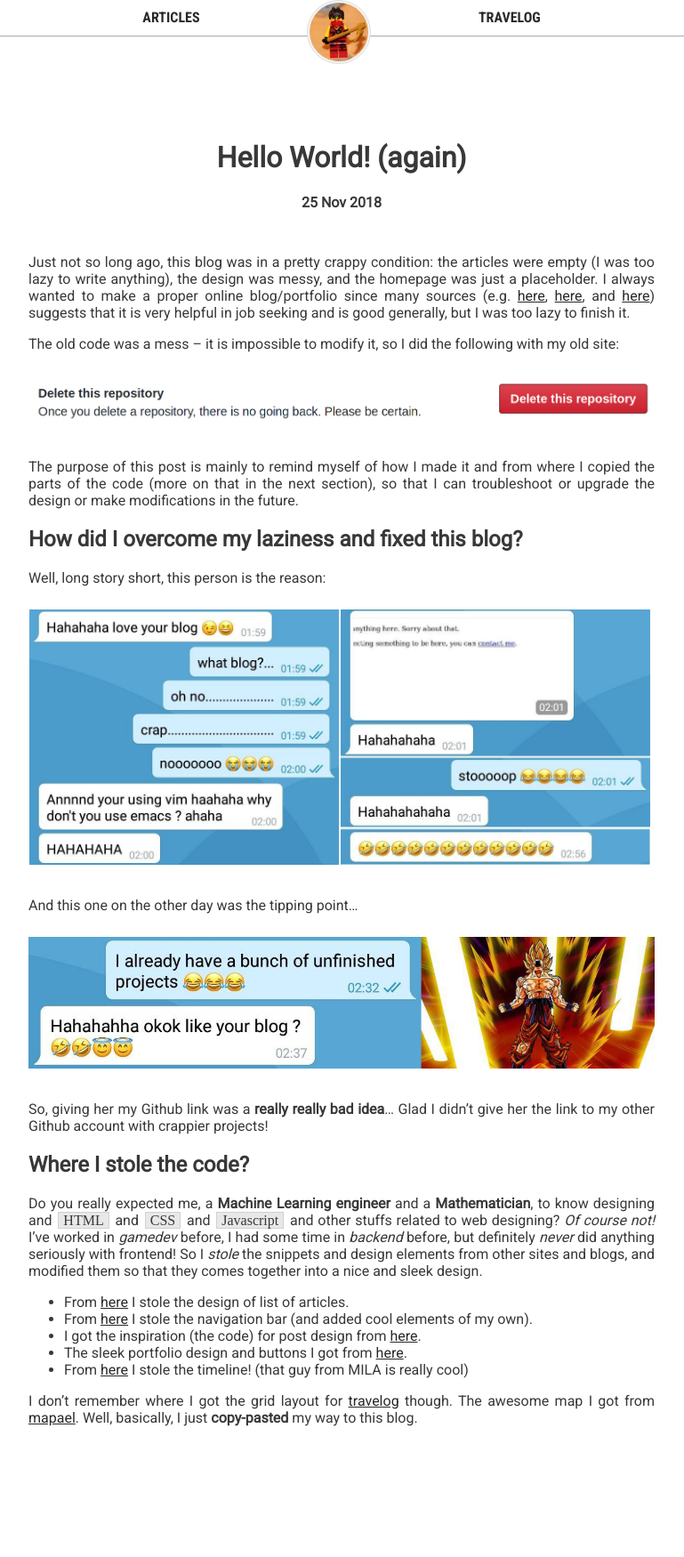
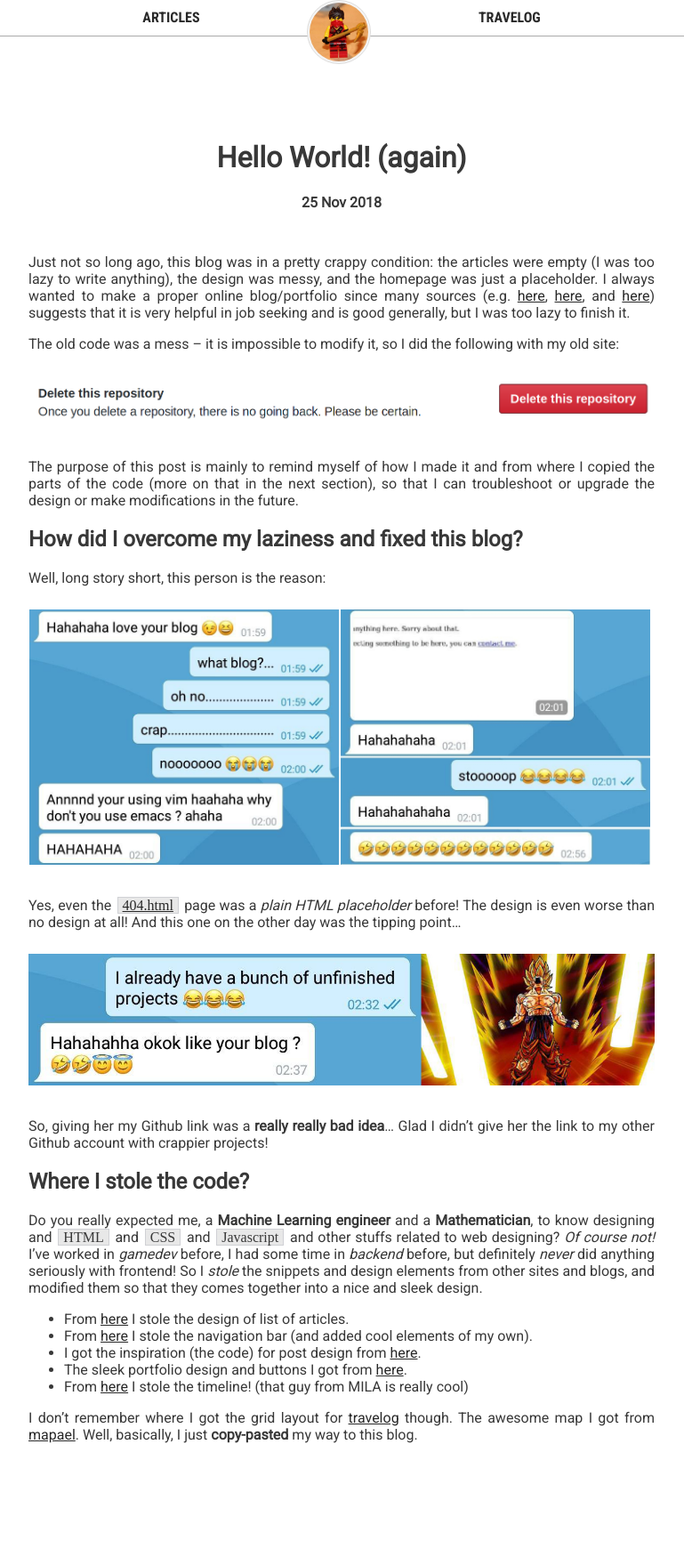
Before and after one commit to hav4ik/hav4ik.github.io, a Jekyll site: the page built from articles/_posts/2018-11-25-hello-world.md, in a window 1280 px wide. Shown: the whole page at 89% size, without its empty margins (256-1025 px from the left). Built offline with Jekyll 4.4.1, drawn with Linux system fonts in a browser that asks for light colours; nearby versions of some CDN libraries; some web fonts are replaced; comment, search, counter and statistics services are not loaded.

Commit message:
little edit on "hello world" post

```diff
--- a/articles/_posts/2018-11-25-hello-world.md
+++ b/articles/_posts/2018-11-25-hello-world.md
@@ -29,6 +29,7 @@ Well, long story short, this person is the reason:
 {% endcapture %}
 {% include gallery images=imblock2 cols=2 %}
 
+Yes, even the [`404.html`][p404] page was a *plain HTML placeholder* before! The design is even worse than no design at all!
 And this one on the other day was the tipping point...
 {% capture imblock3 %}
     {{ site.url }}/articles/images/2018-11-25-hello-world/reason-4.png
@@ -53,6 +54,7 @@ I don't remember where I got the grid layout for [travelog][travelog] though. Th
 
 [mapael]: https://www.vincentbroute.fr/mapael/
 [travelog]: /travelog
+[p404]: /404.html
 [portfolio]: https://sproogen.github.io/modern-resume-theme/
 [article-list]: https://nathanrooy.github.io/
 [navbar]: http://jekyllthemes.org/themes/voyager/
```
